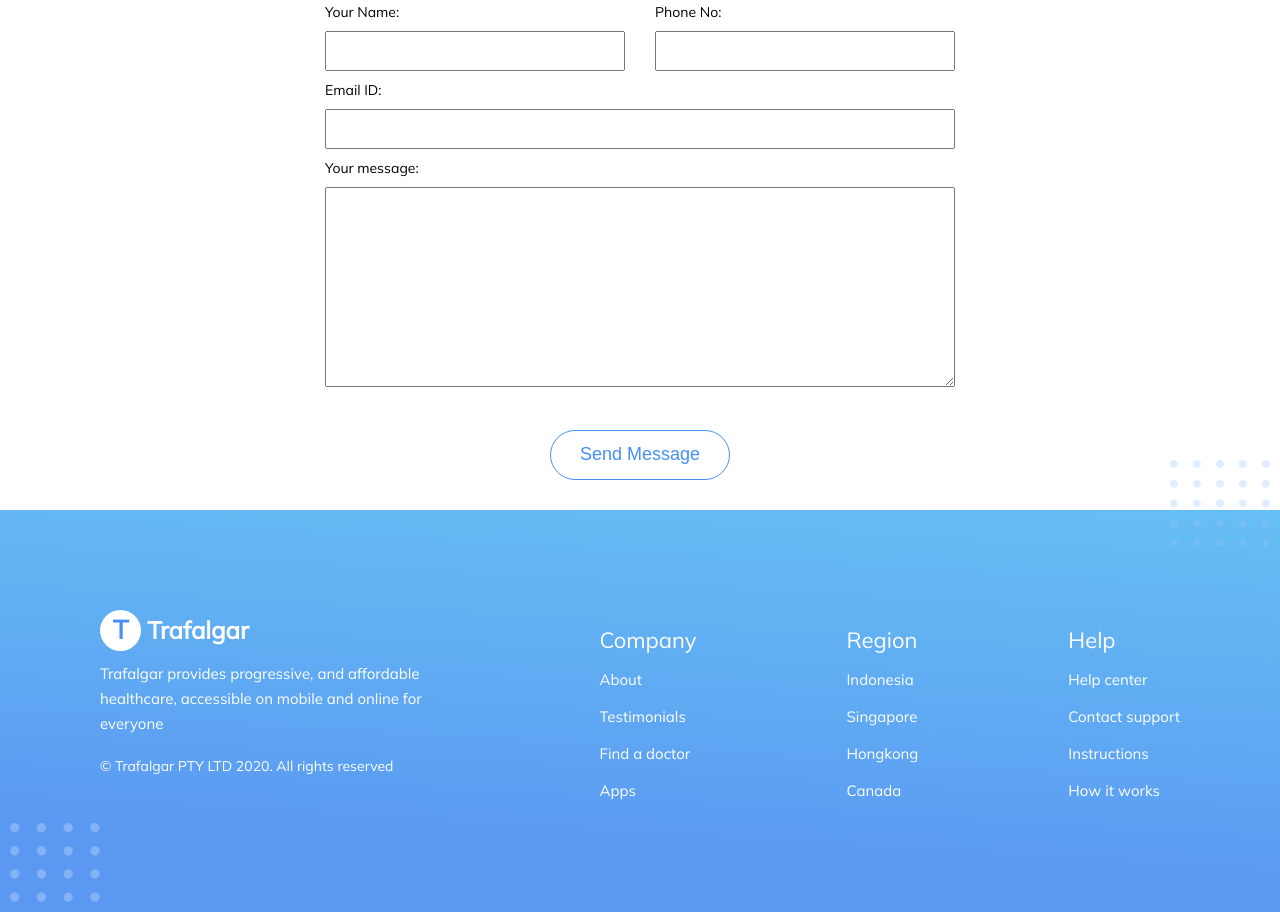
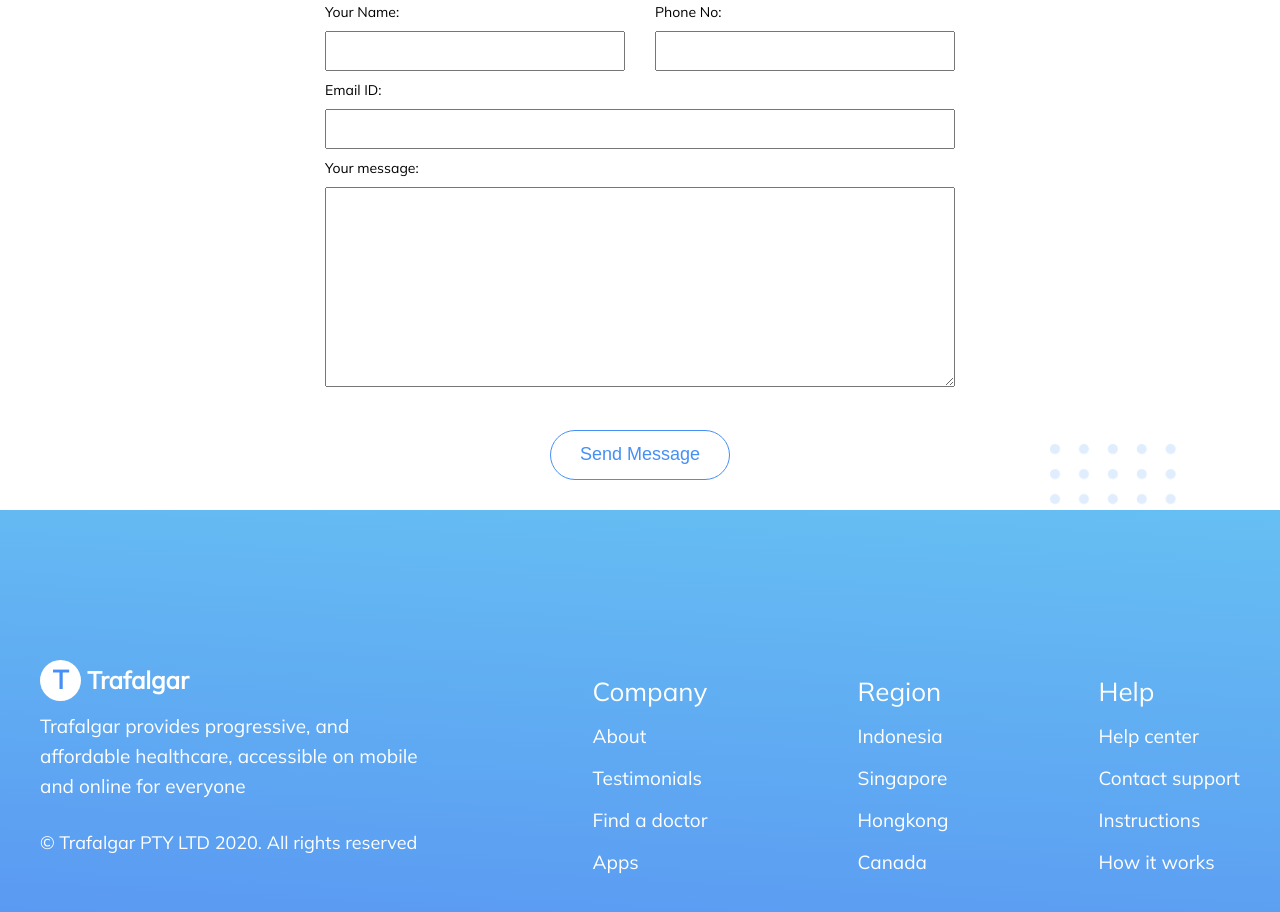
Before and after one commit to shrishkarki/AssignmentYIPL1, a plain HTML site: page index.html in a window 1280 px wide. Shown: the part 4576-5488 px from the top of the page. Drawn offline with Linux system fonts and the light colour scheme.

Commit message:
setting all the bulkDots

```diff
--- a/index.html
+++ b/index.html
@@ -217,10 +217,10 @@
 
                 <div class="feedback">
 
-                    <img src="./img/bulkDots.png" src="dots-left" class="dots-left">
+                    <!-- <img src="./img/bulkDots.png" src="dots-left" class="dots-left">
 
 
-                    <img src="./img/bulkDots.png" src="dots-right" class="dots-right">
+                    <img src="./img/bulkDots.png" src="dots-right" class="dots-right"> -->
 
 
                     <h1 class="feedback__header">What our customer are saying</h1>
@@ -270,7 +270,7 @@
                 <div class="article__underline"></div>
 
                 <div class="article-types">
-                    <img src="./img/element.png" alt="element" class="article-types-element">
+                    <!-- <img src="./img/element.png" alt="element" class="article-types-element"> -->
                     <!-- disease detection -->
                     <div class="article__info">
                         <figure class="article__info-fig">
@@ -374,8 +374,8 @@
 
         <footer class="footer">
 
-            <img class="footer__dots-right" src="./img/bulkDots.png" alt="footer-right">
-            <img class="footer__dots-left" src="./img/footerLeft.png" alt="footer-left">
+            <!-- <img class="footer__dots-right" src="./img/bulkDots.png" alt="footer-right">
+            <img class="footer__dots-left" src="./img/footerLeft.png" alt="footer-left"> -->
             <div class="footer-first-col">
                 <div class="footer__logo">
                     <span>T</span> Trafalgar
--- a/sass/base/_resets.scss
+++ b/sass/base/_resets.scss
@@ -39,3 +39,10 @@ body{
 background: #FFFFFF;
 
 }
+.wrapper{
+
+    width: 100%;
+    max-width: 1600px;
+    margin-left: auto;
+    margin-right: auto;
+}
--- a/sass/layout/_article.scss
+++ b/sass/layout/_article.scss
@@ -1,9 +1,39 @@
 .article{
 
     display: flex;
-    // justify-content: center;
     flex-direction: column;
     align-items: center;
+    position: relative;
+    // z-index: -100;
+    z-index: 10;
+
+    &::before{
+        content:" ";
+        background-image: url("../../img/element.png");
+        background-size: contain;
+        background-repeat: no-repeat;
+        width: 12rem;
+        height: 11rem;
+        position: absolute;
+        left: 0;
+        top:9.7rem;
+
+        transform: translate(20%);
+        z-index: -10;
+        display: none;
+
+        @include media-query($laptops){
+            display: block;
+        }
+
+        @include media-query($large-laptops){
+            top: 10.2rem;
+        }
+
+        // outline: 1px solid red;
+
+
+    }
     &__header{
         @include basic(600,2.3rem,2rem);
         @include media-query($landscape-tab){
@@ -30,13 +60,11 @@
     }
 
     &-types{
-        position: relative;
+        // position: relative;
         display: grid;
         grid-template-columns: auto;
         place-items: center;
-        // @include media-query($large-phone){
-        //     padding: 5rem;
-        // }
+
 
         &-element{
             position: absolute;
--- a/sass/layout/_footer.scss
+++ b/sass/layout/_footer.scss
@@ -4,16 +4,54 @@
     padding: 10rem 2rem;
     color: $color-white;
     position: relative;
+    // z-index:100;
+
+    &::before{
+        content: " ";
+        background-image: url("../../img/bulkDots.png");
+        background-repeat: no-repeat;
+        background-size: contain;
+        width: 13rem;
+        height: 11rem;
+        position: absolute;
+        right: 10rem;
+        transform: translateY(-60%);
+        z-index:-10;
+        display: none;
+
+        @include media-query($laptops){
+            display: block;
+        }
+    }
+
+    &::after{
+        content: " ";
+        background-image: url("../../img/footerLeft.png");
+        background-repeat: no-repeat;
+        background-size: contain;
+        width: 12rem;
+        height: 11rem;
+        position: absolute;
+        transform: translateX(-30%);
+        bottom: 0;
+        display: none;
+
+        @include media-query($laptops){
+            display: block;
+        }
+    }
+
+
 
     @include media-query($large-phone) {
         grid-template-columns: auto auto;
-        padding: 10rem 4rem;
+        padding: 10rem 5rem;
         grid-column-gap: 15rem;
 
     }
     @include media-query($laptops){
         grid-template-columns: auto auto auto auto;
-        padding: 10rem 10rem;
+        padding: 15rem 4rem;
         // grid-column-gap: 10rem;
 
     }
@@ -62,38 +100,38 @@
         margin-top: 1rem;
         @include basic(200, 1.5rem, 2.5rem);
         color: $color-white;
+        @include media-query($large-laptops){
+            @include basic(200, 1.9rem, 3rem);
+            margin-bottom: 3rem;
+        }
     }
 
     &__copyright {
         margin-top: 2rem;
         @include basic(100, 1.4rem, 2rem);
         color: $color-white;
+
+        @include media-query($large-laptops){
+            @include basic(200,1.8rem,2.4rem);
+        }
     }
 
     &__link-head {
         margin: 2rem 0;
         @include basic(300, 2.2rem, 2rem);
+
+        @include media-query($large-laptops){
+            @include basic(500,2.6rem,2.4rem);
+        }
     }
 
     &__link-list li {
         list-style: none;
         margin: 1.7rem 0;
         @include basic(200, 1.5rem, 2rem);
-    }
-    &__dots  {
-        &-left{
-        position: absolute;
-        max-width: 10rem;
-        bottom: 1rem;
-    }
+        @include media-query($large-laptops){
+            @include basic(200, 1.9rem, 2.5rem);
 
-    &-right{
-        position: absolute;
-        max-width: 10rem;
-        right: 1rem;
-        top: -5rem;
-
+        }
     }
 }
-    // &__dots .footer-right
-}
--- a/sass/layout/_section.scss
+++ b/sass/layout/_section.scss
@@ -815,8 +815,63 @@
 
 // feedback section
 .carousel{
-padding: 5rem 3rem;
+    padding: 5rem 3rem;
 text-align: center;
+position: relative;
+z-index: 10;
+
+&::before{
+    content: " ";
+    background-image: url("../../img/GroupDots.png");
+    background-size: contain;
+    background-repeat: no-repeat;
+
+    width: 13rem;
+    height: 10rem;
+    position: absolute;
+    right: 3rem;
+    // bottom: 20rem;
+    transform: translate(0,-20%);
+    // overflow-x: hidden;
+    z-index: 20;
+    // outline: 1px solid red;
+
+    display: none;
+
+        @include media-query($laptops){
+            display: block;
+        }
+
+        @include media-query($large-laptops){
+            right: 7.3rem;
+        }
+
+}
+
+    &::after{
+        content: " ";
+        background-image: url("../../img/bulkDots.png");
+        background-size: contain;
+        background-repeat: no-repeat;
+
+        width: 13rem;
+        height: 10rem;
+        position: absolute;
+        left: 0;
+        bottom: 20rem;
+        transform: translate(30%);
+        z-index: -10;
+        // outline: 1px solid red;
+        display: none;
+
+        @include media-query($laptops){
+            display: block;
+        }
+        @include media-query($large-laptops){
+            left: 4rem;
+        }
+    }
+
 
 // @include media-query($landscape-tab){
 //     padding: 7rem 5rem;
@@ -861,6 +916,21 @@ text-align: center;
 }
 
 .feedback{
+    // &::before{
+    //     content: " ";
+    //     background-image: url("../../img/bulkDots.png");
+    //     background-size: contain;
+    //     background-repeat: no-repeat;
+
+    //     width: 13rem;
+    //     height: 10rem;
+    //     position: absolute;
+    //     left: 0;
+    //     bottom: 0;
+    //     transform: translate(-35%,-25%);
+    //     z-index: -10;
+    //     outline: 1px solid red;
+    // }
     background: linear-gradient(208.18deg, #67C3F3 9.05%, #5A98F2 76.74%);
    padding: 4rem 2rem;
     border-radius: 2rem;
@@ -869,8 +939,8 @@ text-align: center;
 
     align-items: center;
     color: $color-white;
-    position: relative;
-    z-index: 100;
+    // position: relative;
+    // z-index: 10;
     // overflow: clip;
 
     .dots-right{
```
Also changed, not shown: img/GroupDots.png (added), sass/main.css, 1 other file.
